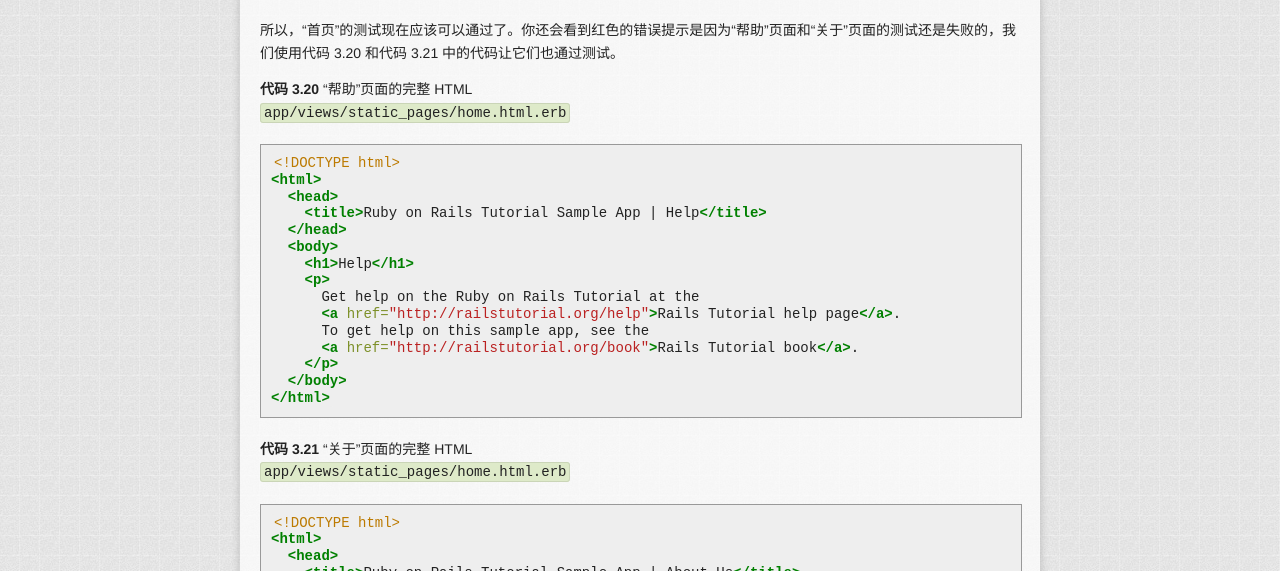
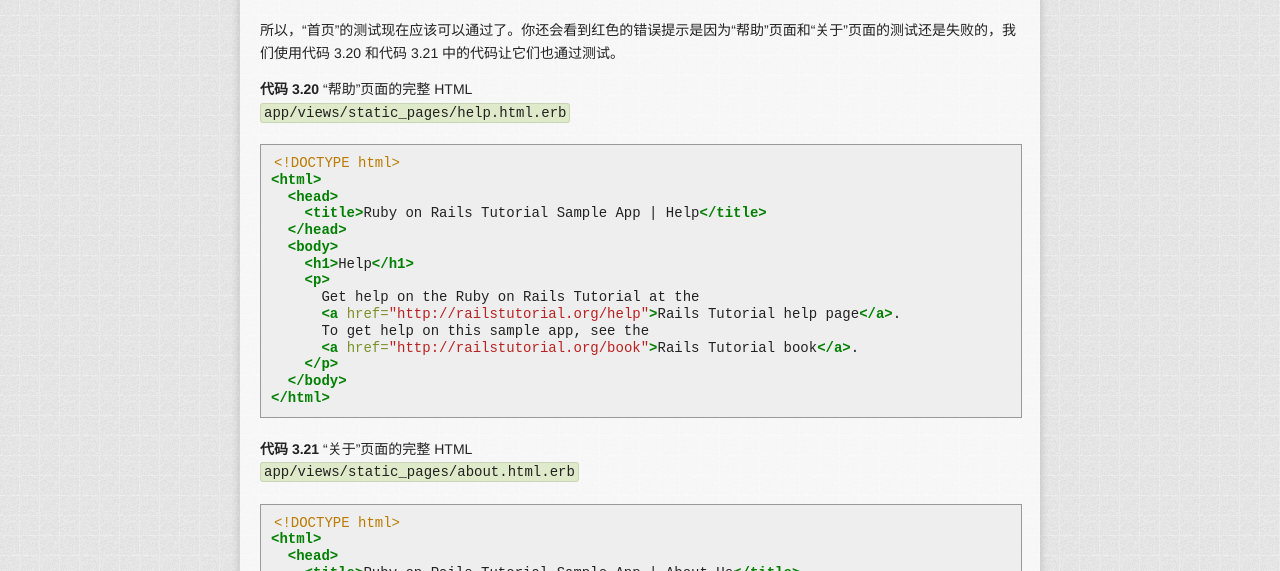
Before and after one commit to AndorChen/rails-tutorial-2nd-cn, a Jekyll site: the page built from chapter3.md, in a window 1280 px wide and 900 px high, scrolled down 21550 px. Shown: the part 155-726 px from the top of the window. Built offline with Jekyll 4.4.1, drawn with Linux system fonts in a browser that asks for light colours; nearby versions of some CDN libraries; library files that are not in the unit come from our copies; Markdown is read by kramdown in place of the engine named in the settings; some of the changed text lies outside the part shown.

Commit message:
fix typos in chapter 3

```diff
--- a/chapter3.md
+++ b/chapter3.md
@@ -877,7 +877,7 @@ $ bundle exec rspec spec/requests/static_pages_spec.rb
 
 所以，“首页”的测试现在应该可以通过了。你还会看到红色的错误提示是因为“帮助”页面和“关于”页面的测试还是失败的，我们使用代码 3.20 和代码 3.21 中的代码让它们也通过测试。
 
-**代码 3.20** “帮助”页面的完整 HTML <br />`app/views/static_pages/home.html.erb`
+**代码 3.20** “帮助”页面的完整 HTML <br />`app/views/static_pages/help.html.erb`
 
 {% highlight erb %}
 <!DOCTYPE html>
@@ -897,7 +897,7 @@ $ bundle exec rspec spec/requests/static_pages_spec.rb
 </html>
 {% endhighlight %}
 
-**代码 3.21** “关于”页面的完整 HTML <br />`app/views/static_pages/home.html.erb`
+**代码 3.21** “关于”页面的完整 HTML <br />`app/views/static_pages/about.html.erb`
 
 {% highlight erb %}
 <!DOCTYPE html>
@@ -994,7 +994,7 @@ $ bundle exec rspec spec/requests/static_pages_spec.rb
 </html>
 {% endhighlight %}
 
-**代码 3.24** 标题中使用了嵌入式 Ruby 代码的“关于”页面视图 <br />`app/views/static_pages/help.html.erb`
+**代码 3.24** 标题中使用了嵌入式 Ruby 代码的“关于”页面视图 <br />`app/views/static_pages/about.html.erb`
 
 {% highlight erb %}
 <% provide(:title, 'About Us') %>
```
